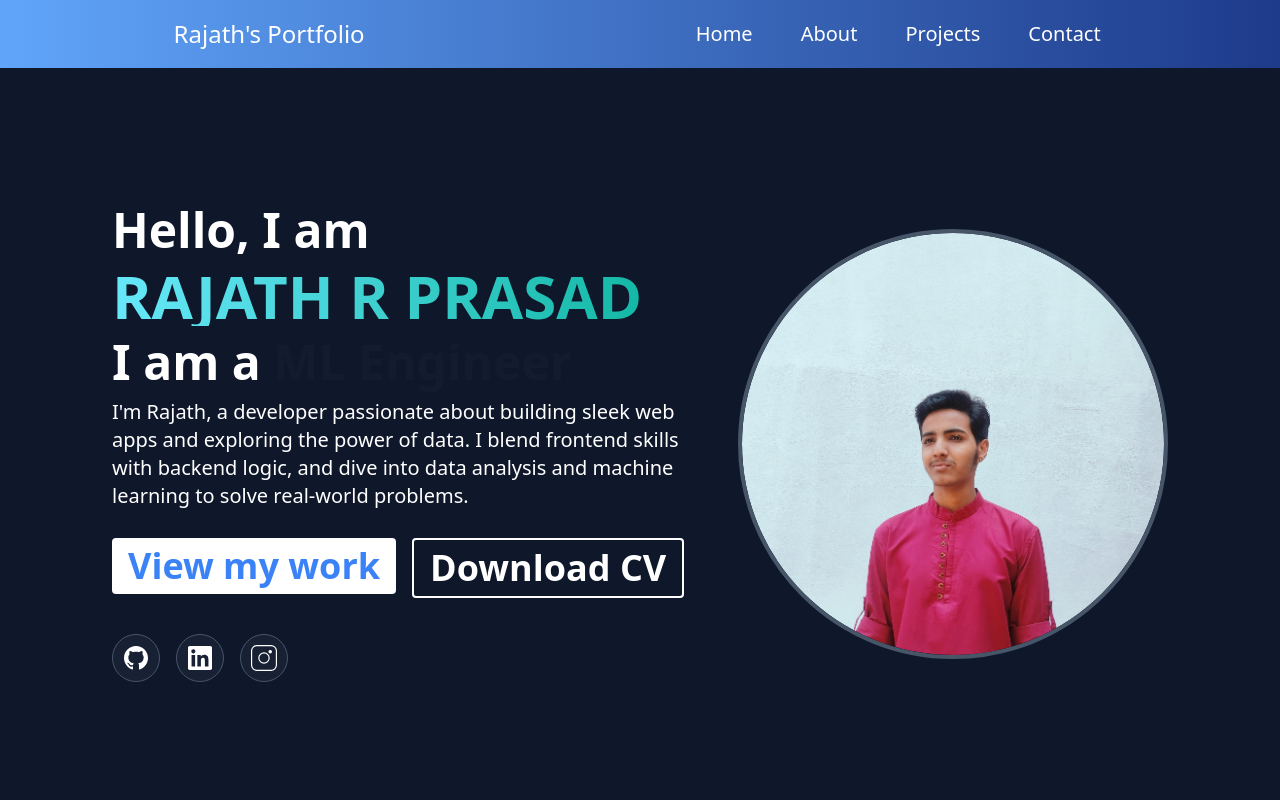
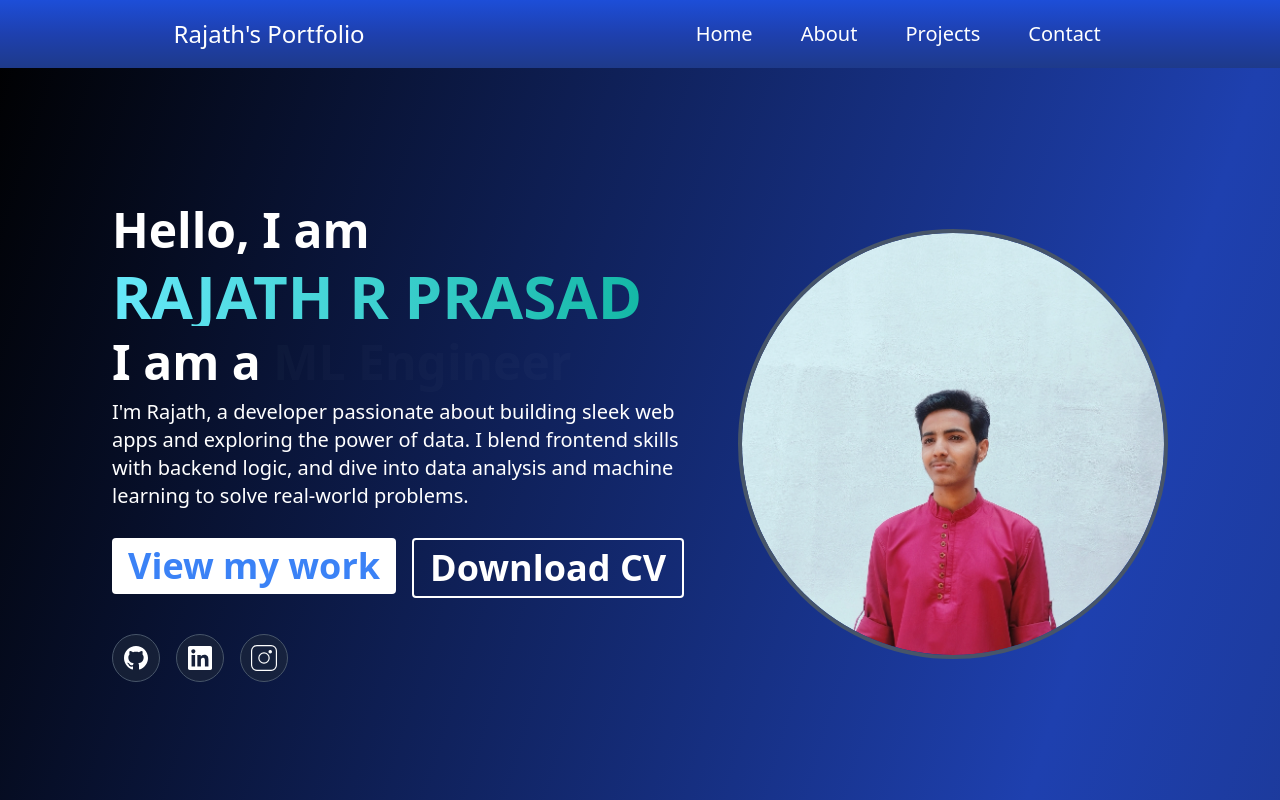
Before and after one commit to Rajath-R-Prasad/React_portfolio, a React (Vite) app: page / in a window 1280 px wide. Shown: the top 800 px of the page. Built offline with nearby package versions, Linux system fonts and the light colour scheme.

Commit message:
changed bg color gradient

```diff
--- a/src/components/About/About.jsx
+++ b/src/components/About/About.jsx
@@ -92,9 +92,9 @@ function About() {
 
   return (
     <>
-             <main id='about' className="about-main w-full h-max ">
+             <main id='about' className="about-main w-full h-max">
         <section  className="about-section w-full flex-col">
-          <div className="about-content w-full md:w-[40vw] mx-auto bg-slate-900 p-6 shadow-lg">
+          <div className="about-content w-full md:w-[40vw] mx-auto p-6 shadow-lg">
             <h2 className="about-me-text text-3xl md:text-5xl font-bold mb-4 text-center mt-10">About Me</h2>
 
             <p className=" about-para md:text-lg text-gray-300 mb-4">I'm Rajath, a developer passionate about building sleek web apps and exploring the power of data. I blend frontend skills with backend logic, and dive into data analysis and machine learning to solve real-world problems. I have experience working with various technologies and frameworks, and I'm always eager to learn more. My projects showcase my skills and dedication to creating impactful solutions.</p>
--- a/src/components/Contact/Contact.jsx
+++ b/src/components/Contact/Contact.jsx
@@ -139,7 +139,7 @@ function Contact() {
   };
 
   return (
-    <div id='contact' className='contact-container bg-slate-900 text-white h-max flex flex-col items-center justify-center overflow-hidden p-8 mt-14'>
+    <div id='contact' className='contact-container  text-white h-max flex flex-col items-center justify-center overflow-hidden p-8 mt-14'>
       <div className='max-w-4xl w-full'>
         {/* Header Section */}
         <div className='text-center mb-12'>
--- a/src/components/Header/Header.jsx
+++ b/src/components/Header/Header.jsx
@@ -64,7 +64,7 @@ function Header() {
 
   return (
     <>
-      <nav className='nav flex flex-col md:flex-row justify-around fixed top-0 z-50 w-full text-xl items-center text-white bg-gradient-to-r from-blue-400 to-blue-900 opacity-90 p-3'>
+      <nav className='nav flex flex-col md:flex-row justify-around fixed top-0 z-50 w-full text-xl items-center text-white bg-gradient-to-b from-blue-700 via-blue-800 to-blue-900 opacity-90 p-3'>
         <div
           className='logo flex items-center justify-center gap-3'
           ref={logoRef}
--- a/src/components/Hero/Hero.jsx
+++ b/src/components/Hero/Hero.jsx
@@ -108,8 +108,8 @@ function Hero() {
   }, []);
 
   return (
-    <div id="home" className="hero-container bg-slate-900 w-full text-white flex flex-row gap-4 items-center pt-20 justify-center h-max md:min-h-screen text-3xl md:text-4xl">
-      <main className="main flex flex-col-reverse w-full md:w-[85vw] md:flex-row gap-6 md:gap-4 md:mt-2 mt-[15vh] rounded-lg items-center justify-around p-4">
+    <div id="home" className="hero-container w-full text-white flex flex-row gap-4 items-center pt-20 justify-center h-max md:min-h-screen text-3xl md:text-4xl">
+      <main className="main flex flex-col-reverse w-full md:w-[85vw] md:flex-row gap-6 md:gap-4 md:mt-2 mt-[5vh] rounded-lg items-center justify-around p-4">
 
         <div className="hero-text flex flex-col gap-3 items-center md:items-start">
           <h1 className="font-extrabold text-3xl md:text-5xl">Hello, I am</h1>
--- a/src/main.jsx
+++ b/src/main.jsx
@@ -11,7 +11,7 @@ import Footer from './components/Footer/Footer.jsx'
 import { Analytics } from "@vercel/analytics/react"
 
 createRoot(document.getElementById('root')).render(
-  <div className='w-full p-0 m-0 overflow-x-hidden overflow-y-hidden bg-slate-900'>
+  <div className='w-full p-0 m-0 overflow-x-hidden overflow-y-hidden bg-gradient-to-br from-black via-blue-800 to-blue-950'>
     <Header />
     <Hero />
     <About />
```
